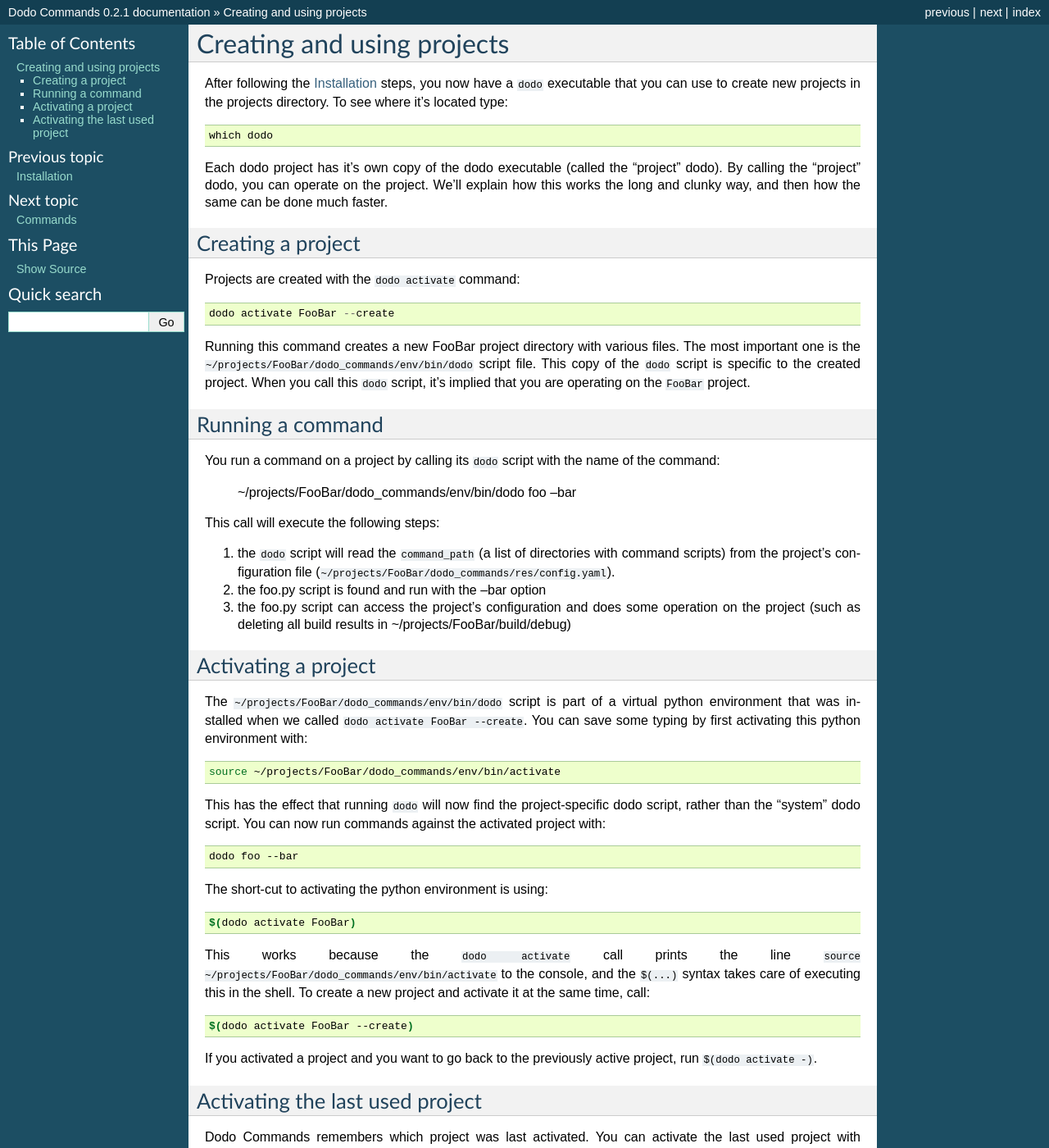
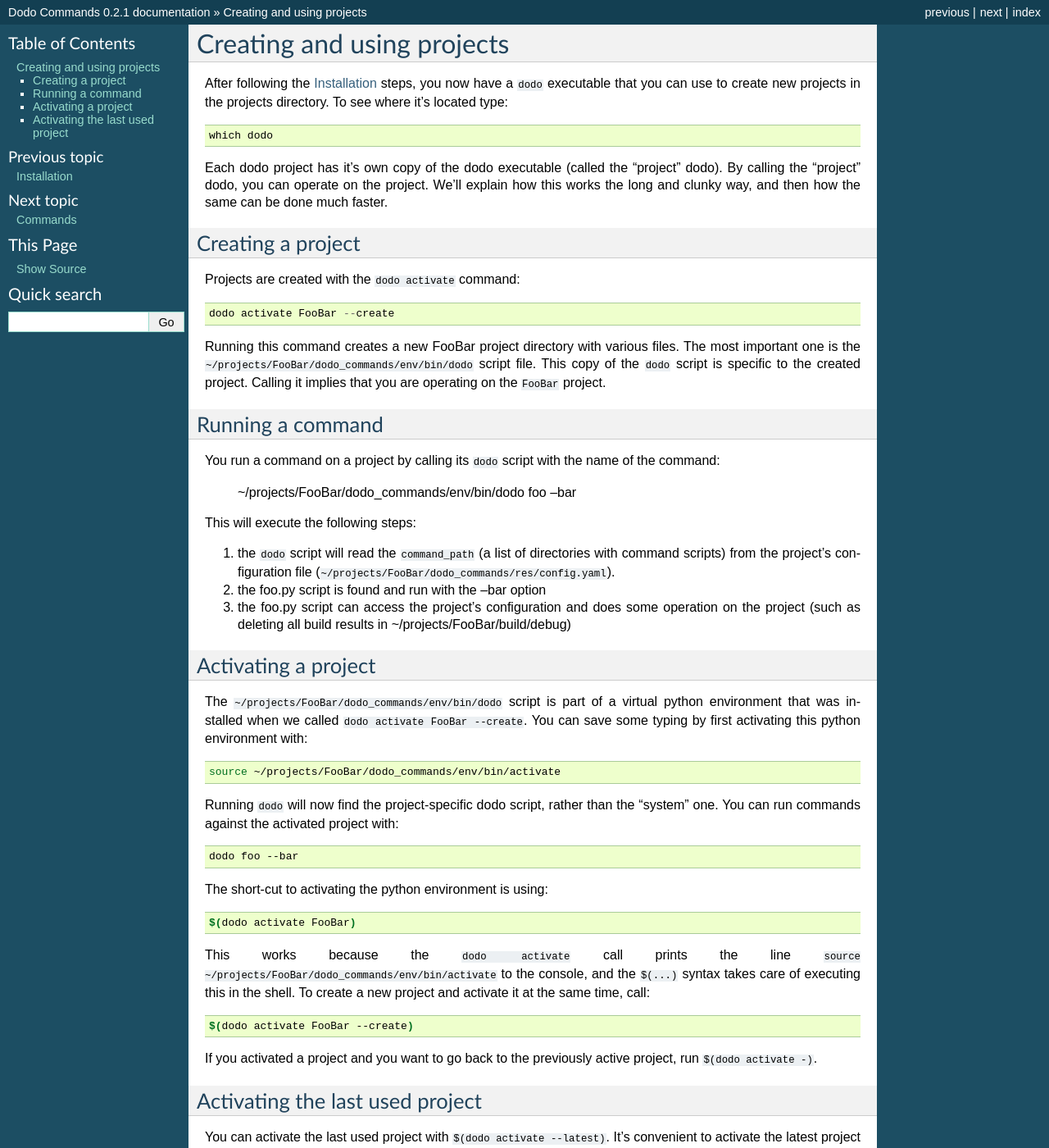
Before and after one commit to mnieber/dodo-commands, a Sphinx documentation site: the page built from doc/projects.rst, in a window 1280 px wide and 1400 px high. Shown: the whole window at 82% size. Built offline with Sphinx 7.4.7, drawn with Linux system fonts in a browser that asks for light colours; some of the changed text lies outside the part shown.

Commit message:
Improve documentation

```diff
--- a/doc/installation.rst
+++ b/doc/installation.rst
@@ -20,7 +20,7 @@
     # install default commands
     dodo install-default-commands standard_commands --pip dodo_webdev_commands --pip dodo_git_commands
 
-The :code:`standard_commands` directory was found "magically" because it comes with the Dodo Commands python package. Commands are installed in the ``~/.dodo_commands/default_commands`` directory. To read more about installing default commands, see :ref:`commands`.
+The :code:`standard_commands` directory was found "magically" because it comes with the Dodo Commands python package. Commands are installed in the ``~/.dodo_commands/default_commands`` directory. See :ref:`commands` to read more about installing default commands.
 
 .. tip::
 
@@ -67,6 +67,6 @@
 Upgrading
 =========
 
-To upgrade Dodo Commands, you need to upgrade its pip package. If you have activated a Dodo Commands project with ``$(dodo activate foo)`` then the first step is to deactivate it by typing ``deactivate``. This is necessary because the ``pip`` executable points to the one in the project's virtual environment, and we need to use the ``pip`` executable that was used to install Dodo Commands.
+To upgrade Dodo Commands, you need to upgrade its pip package. If you have activated a Dodo Commands project with ``$(dodo activate foo)`` then the first step is to deactivate it by typing ``deactivate``. This is necessary because we don't want to use the ``pip`` from the virtual environment.
 
 Now, to upgrade, simply run ``pip install --upgrade dodo_commands``. To upgrade a commands package (for example: dodo_git_commands), simply install it again using ``dodo install-default-commands --pip dodo_git_commands``.
--- a/doc/projects.rst
+++ b/doc/projects.rst
@@ -20,7 +20,7 @@
 
     dodo activate FooBar --create
 
-Running this command creates a new FooBar project directory with various files. The most important one is the ``~/projects/FooBar/dodo_commands/env/bin/dodo`` script file. This copy of the ``dodo`` script is specific to the created project. When you call this ``dodo`` script, it's implied that you are operating on the ``FooBar`` project.
+Running this command creates a new FooBar project directory with various files. The most important one is the ``~/projects/FooBar/dodo_commands/env/bin/dodo`` script file. This copy of the ``dodo`` script is specific to the created project. Calling it implies that you are operating on the ``FooBar`` project.
 
 Running a command
 =================
@@ -29,7 +29,7 @@
 
     ~/projects/FooBar/dodo_commands/env/bin/dodo foo --bar
 
-This call will execute the following steps:
+This will execute the following steps:
 
 #. the ``dodo`` script will read the ``command_path`` (a list of directories with command scripts) from the project's configuration file (``~/projects/FooBar/dodo_commands/res/config.yaml``).
 
@@ -46,7 +46,7 @@
 
     source ~/projects/FooBar/dodo_commands/env/bin/activate
 
-This has the effect that running ``dodo`` will now find the project-specific dodo script, rather than the "system" dodo script. You can now run commands against the activated project with:
+Running ``dodo`` will now find the project-specific dodo script, rather than the "system" one. You can run commands against the activated project with:
 
 .. code-block:: bash
 
@@ -71,7 +71,7 @@
 Activating the last used project
 ================================
 
-Dodo Commands remembers which project was last activated. You can activate the last used project with ``$(dodo activate --latest)``. It's usually convenient to activate the latest project whenever you open a terminal. To facilitate this, you can call ``dodo autostart on`` to write a small script file to ``~/.dodo_commands_autostart``.
+You can activate the last used project with ``$(dodo activate --latest)``. It's convenient to activate the latest project whenever you open a terminal. To facilitate this, you can call ``dodo autostart on`` to write a small script file to ``~/.dodo_commands_autostart``.
 
 .. code-block:: bash
 
```
Also changed, not shown: doc/goals.rst (+4 -4 lines).
